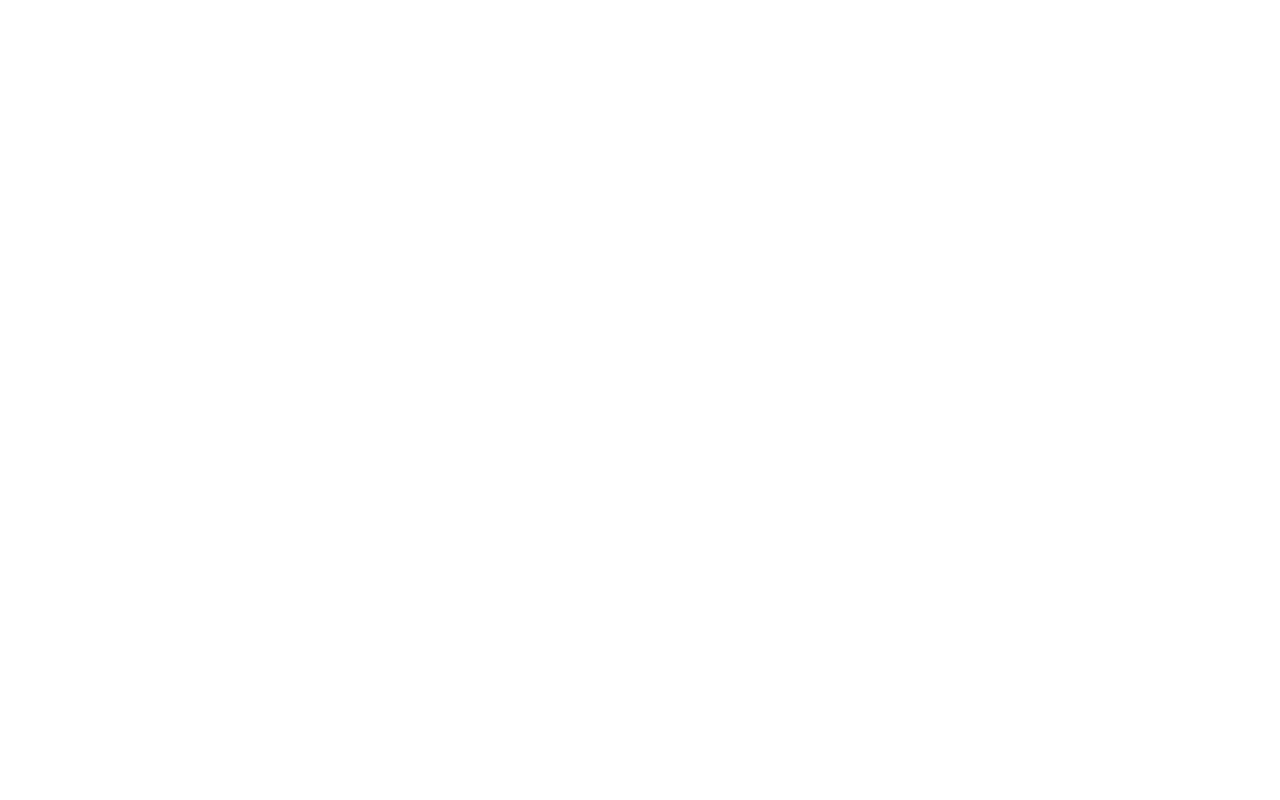
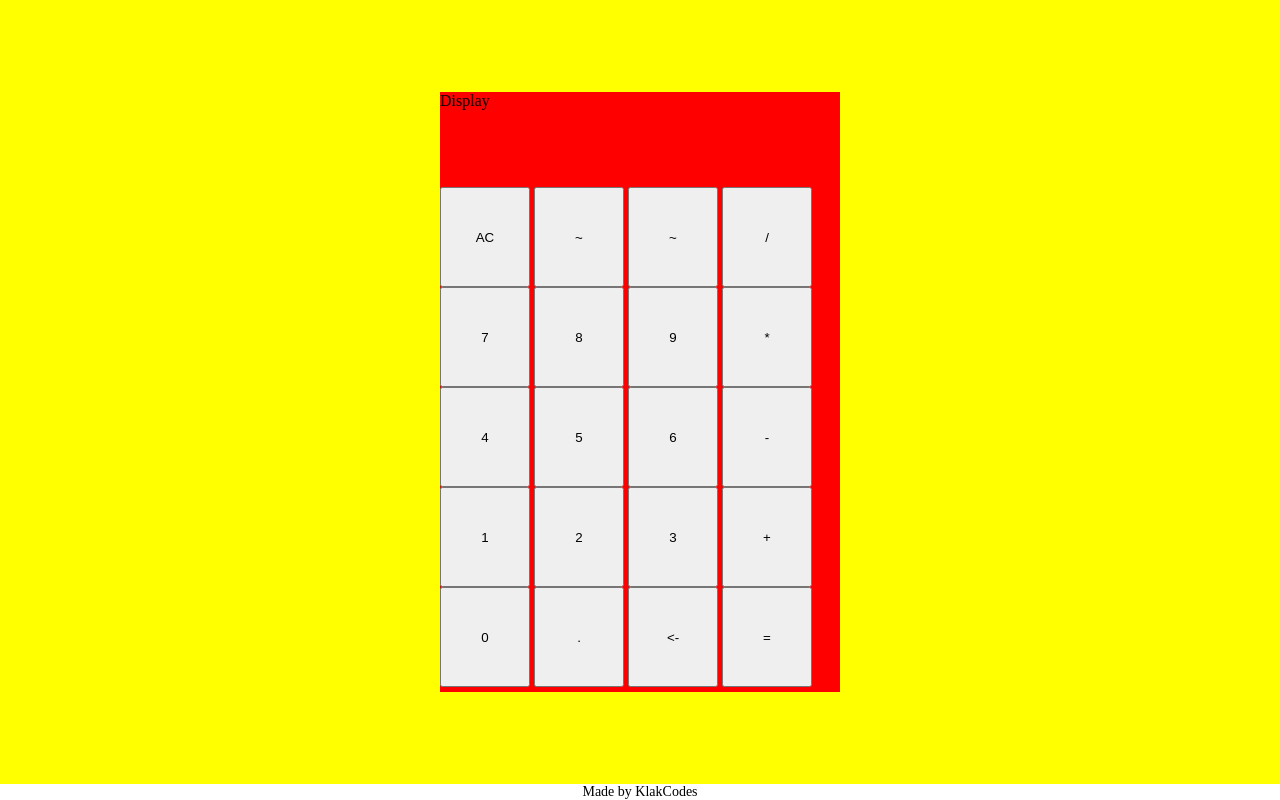
Before and after one commit to KlakCodes/odin-calculator, a plain HTML site: page index.html in a window 1280 px wide. Drawn offline with Linux system fonts and the light colour scheme.

Commit message:
Began creating the calculator UI

```diff
--- a/index.html
+++ b/index.html
@@ -8,6 +8,31 @@
     <script src="script.js"></script>
 </head>
 <body>
-
+    <div class="calculatorBody">
+        <div class="calculator">
+            <div class="display">Display</div>
+            <button>AC</button>
+            <button>~</button>
+            <button>~</button>
+            <button>/</button>
+            <button>7</button>
+            <button>8</button>
+            <button>9</button>
+            <button>*</button>
+            <button>4</button>
+            <button>5</button>
+            <button>6</button>
+            <button>-</button>
+            <button>1</button>
+            <button>2</button>
+            <button>3</button>
+            <button>+</button>
+            <button>0</button>
+            <button>.</button>
+            <button><-</button>
+            <button>=</button>
+        </div>
+    </div>
+    <div class="editorNote">Made by KlakCodes</div>
 </body>
 </html>
--- a/style.css
+++ b/style.css
@@ -0,0 +1,38 @@
+html,
+body {
+    display: flex;
+    flex-direction: column;
+    height: 100%;
+    margin: 0;
+}
+
+.calculatorBody {
+    display: flex;
+    height: 100%;
+    justify-content: center;
+    align-items: center;
+    background-color: yellow;
+}
+
+.calculator {
+    background-color: red;
+    width: 400px;
+    height: 600px;
+}
+
+.display {
+    height: 95px;
+}
+
+button {
+    width: 90px;
+    height: 100px;
+}
+
+.editorNote {
+    display: flex;
+    justify-content: center;
+    align-items: flex-end;
+    color: black;
+    font-size: 14px;
+}
```
